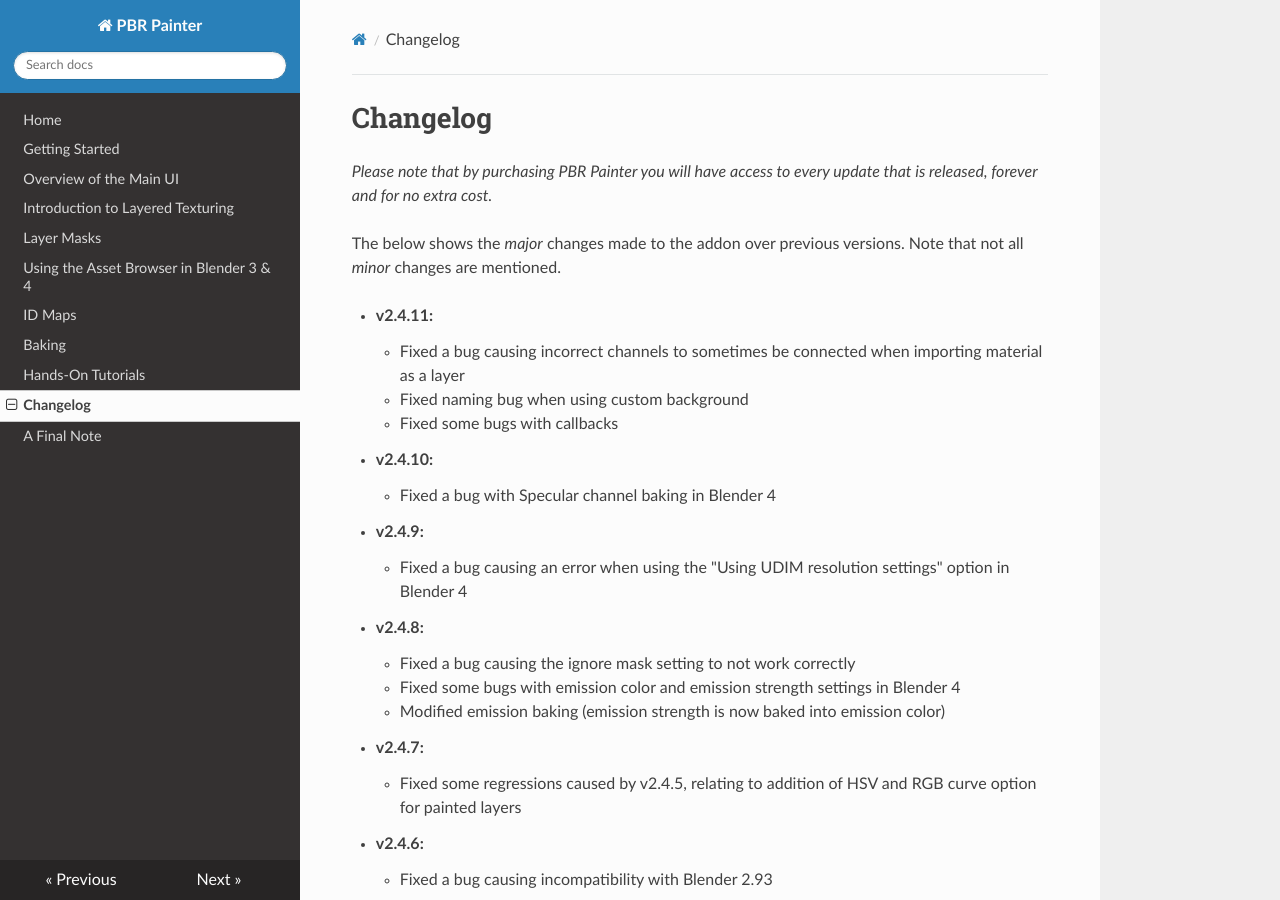
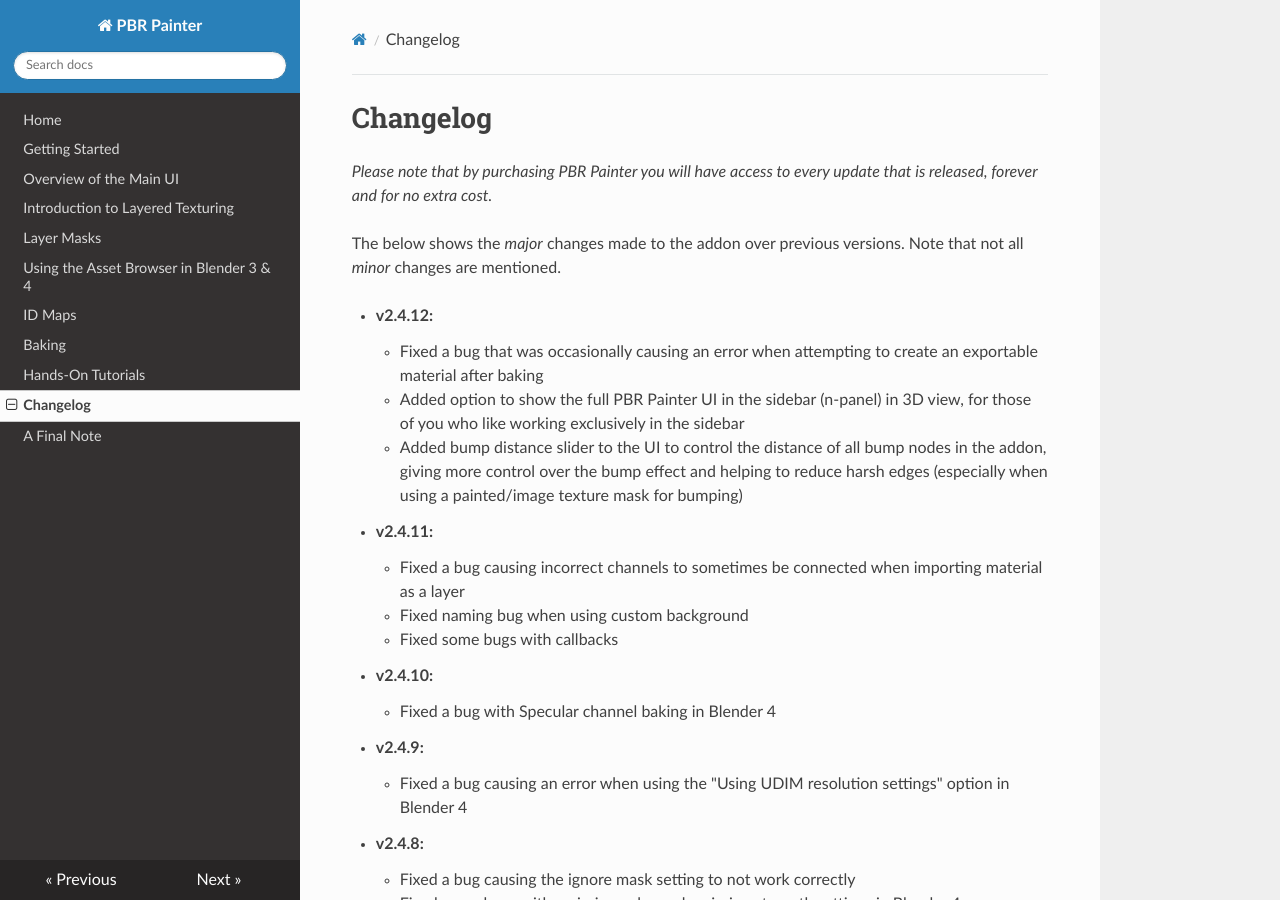
Before and after one commit to pbrpainter/pbr-painter-doc, an MkDocs documentation site: the page built from docs/change_log.md, in a window 1280 px wide and 900 px high. Built offline with MkDocs 1.6.1, drawn with Linux system fonts in a browser that asks for light colours; nearby versions of some CDN libraries.

Commit message:
Update to v2.4.12

```diff
--- a/docs/change_log.md
+++ b/docs/change_log.md
@@ -2,6 +2,11 @@
 _Please note that by purchasing PBR Painter you will have access to every update that is released, forever and for no extra cost._
 
 The below shows the _major_ changes made to the addon over previous versions. Note that not all _minor_ changes are mentioned.
+
+- __v2.4.12:__
+	- Fixed a bug that was occasionally causing an error when attempting to create an exportable material after baking
+	- Added option to show the full PBR Painter UI in the sidebar (n-panel) in 3D view, for those of you who like working exclusively in the sidebar
+	- Added bump distance slider to the UI to control the distance of all bump nodes in the addon, giving more control over the bump effect and helping to reduce harsh edges (especially when using a painted/image texture mask for bumping)
 
 - __v2.4.11:__
 	- Fixed a bug causing incorrect channels to sometimes be connected when importing material as a layer
```
Also changed, not shown: docs/index.md (+1 -1 lines).
